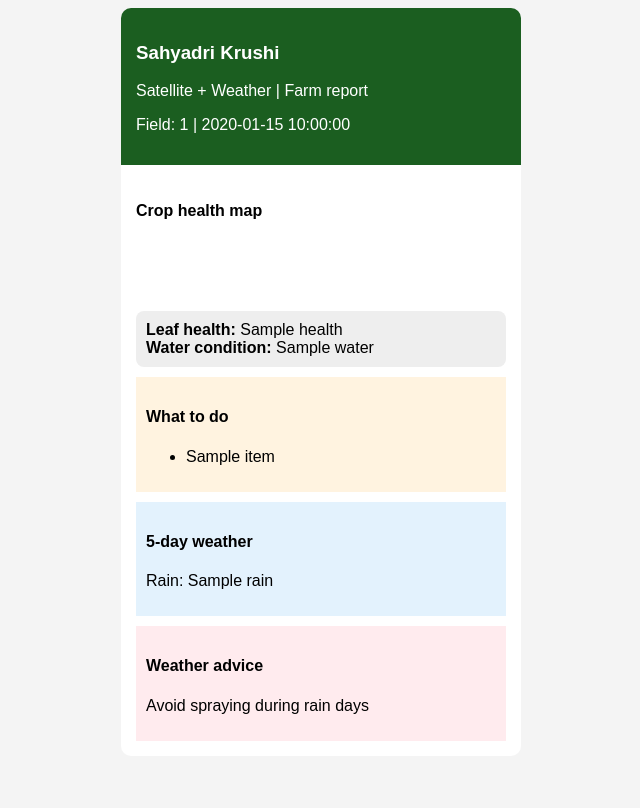
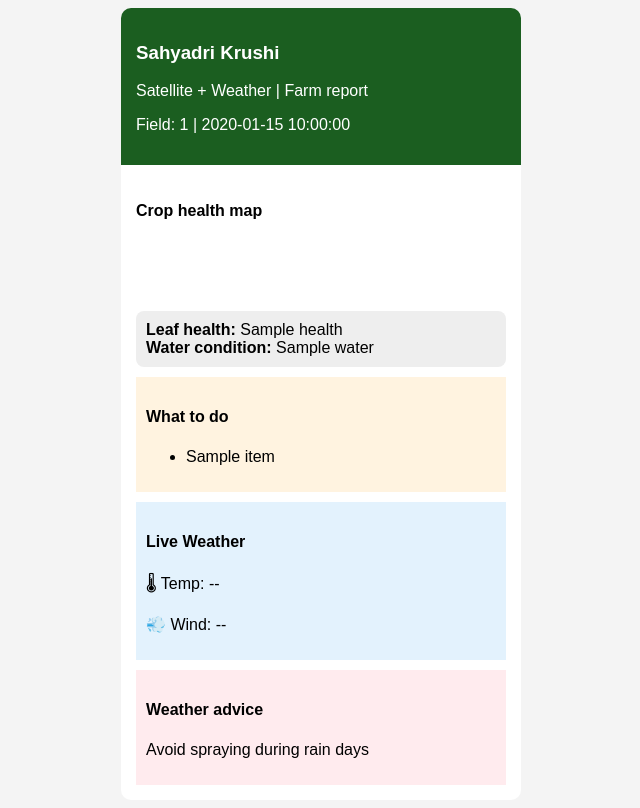
Before and after one commit to sinhapunkaj-beep/shet-mitra-backend, a Python web app: template templates/report.html in a window 1280 px wide. Shown: the whole page, without its empty margins (319-959 px from the left). Before the commit the page ends 714 px from the top, so only its background shows below. Run offline with Jinja, Linux system fonts and the light colour scheme; the template is opened without the code that fills it: most values are stand-ins (such as "Sample title", 1, 10 or a date in 2020).

Commit message:
Task 3 Final: Weather integrated correctly in report.html (UI + API + Alerts)

```diff
--- a/templates/report.html
+++ b/templates/report.html
@@ -60,8 +60,17 @@
             padding: 10px;
             margin-top: 10px;
         }
+
+        .alert-badge {
+            background: #fff8e1;
+            padding: 6px;
+            margin-top: 5px;
+            border-radius: 5px;
+            font-weight: bold;
+        }
     </style>
 </head>
+
 <body>
 
 <div class="container">
@@ -73,6 +82,7 @@
     </div>
 
     <div class="section">
+
         <h4>Crop health map</h4>
 
         <div class="grid">
@@ -97,9 +107,14 @@
             </ul>
         </div>
 
+        <!-- ✅ UPDATED WEATHER SECTION -->
         <div class="weather">
-            <h4>5-day weather</h4>
-            <p>Rain: {{rain}}</p>
+            <h4>Live Weather</h4>
+
+            <p>🌡 Temp: <span id="weather-temp">--</span></p>
+            <p>💨 Wind: <span id="weather-wind">--</span></p>
+
+            <div id="weather-alerts"></div>
         </div>
 
         <div class="danger">
@@ -111,5 +126,99 @@
 
 </div>
 
+<!-- ========================= -->
+<!-- 🌦️ TASK 3 START -->
+<!-- ========================= -->
+
+<!-- TASK 3.1 -->
+<script>
+const WEATHER_CONFIG = {
+    latitude: 17.3850,
+    longitude: 78.4867,
+    timezone: "auto",
+    cacheKey: "weather_cache_v1",
+    cacheDuration: 3 * 60 * 60 * 1000
+};
+
+async function fetchWeatherSafe() {
+    const url = `https://api.open-meteo.com/v1/forecast?latitude=${WEATHER_CONFIG.latitude}&longitude=${WEATHER_CONFIG.longitude}&daily=temperature_2m_max,temperature_2m_min,precipitation_probability_max&current_weather=true&timezone=${WEATHER_CONFIG.timezone}`;
+
+    try {
+        const res = await fetch(url);
+        const data = await res.json();
+
+        localStorage.setItem(WEATHER_CONFIG.cacheKey, JSON.stringify({
+            data: data,
+            time: Date.now()
+        }));
+
+        return data;
+
+    } catch (error) {
+        const cache = JSON.parse(localStorage.getItem(WEATHER_CONFIG.cacheKey));
+        if (cache) return cache.data;
+        return null;
+    }
+}
+</script>
+
+<!-- TASK 3.2 -->
+<script>
+function processWeatherSafe(data) {
+    if (!data) return null;
+
+    const current = data.current_weather;
+    const daily = data.daily;
+
+    const todayMax = daily.temperature_2m_max[0];
+    const rainProb = daily.precipitation_probability_max[0];
+
+    let alerts = [];
+
+    if (todayMax > 40) alerts.push("🔥 Heat Stress Risk");
+    if (rainProb < 10) alerts.push("💧 Irrigation Required");
+    if (rainProb > 40) alerts.push("⛈️ Spray Not Recommended");
+
+    return {
+        temp: current.temperature,
+        wind: current.windspeed,
+        alerts: alerts
+    };
+}
+</script>
+
+<!-- TASK 3.3 -->
+<script>
+function updateWeatherUI(weather) {
+    if (!weather) return;
+
+    const tempEl = document.getElementById("weather-temp");
+    const windEl = document.getElementById("weather-wind");
+    const alertEl = document.getElementById("weather-alerts");
+
+    if (tempEl) tempEl.innerText = weather.temp + "°C";
+    if (windEl) windEl.innerText = weather.wind + " km/h";
+
+    if (alertEl) {
+        alertEl.innerHTML = weather.alerts
+            .map(a => `<div class="alert-badge">${a}</div>`)
+            .join("");
+    }
+}
+</script>
+
+<!-- TASK 3.4 -->
+<script>
+(async function initWeather() {
+    const raw = await fetchWeatherSafe();
+    const processed = processWeatherSafe(raw);
+    updateWeatherUI(processed);
+})();
+</script>
+
+<!-- ========================= -->
+<!-- 🌦️ TASK 3 END -->
+<!-- ========================= -->
+
 </body>
 </html>
```
